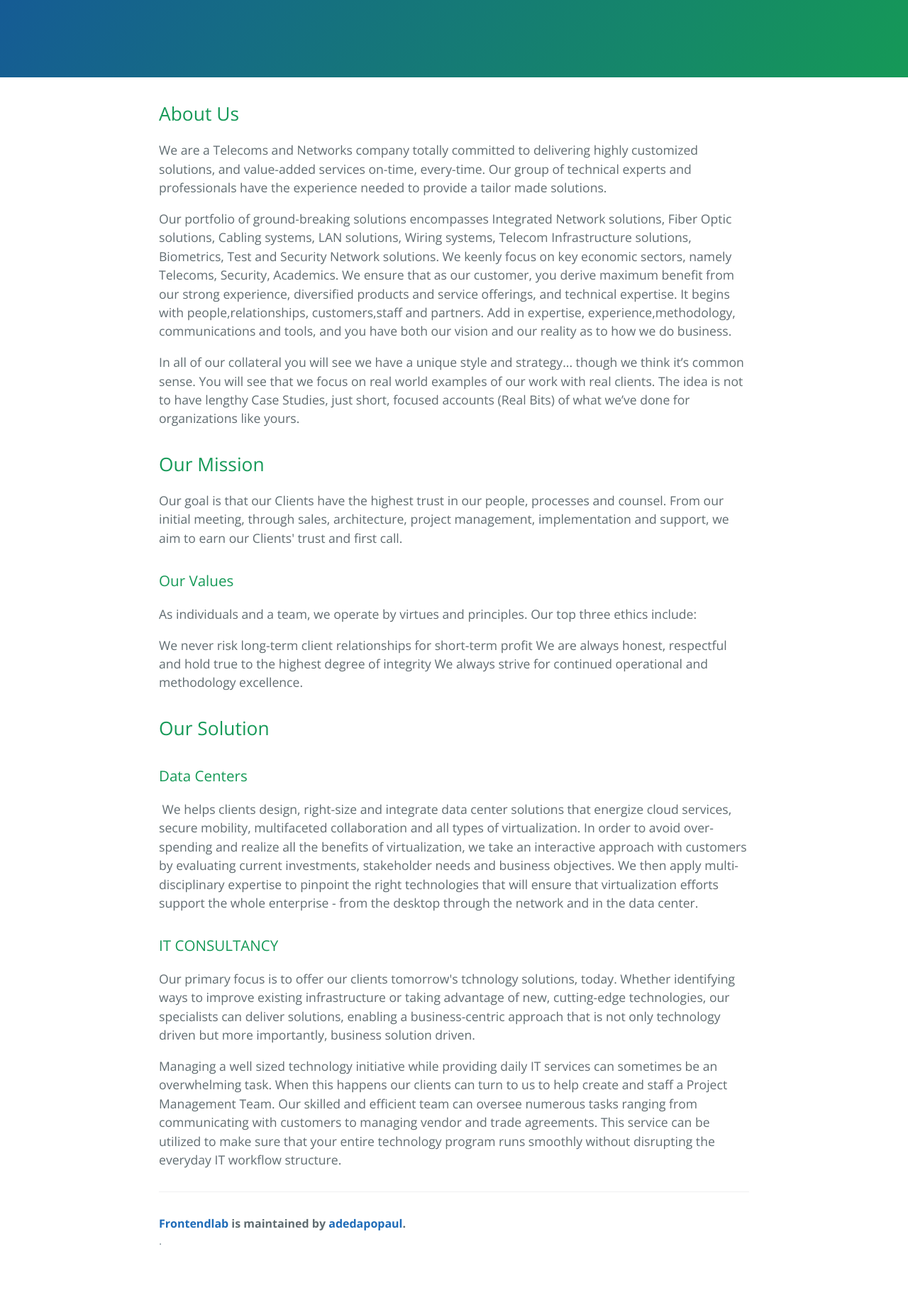
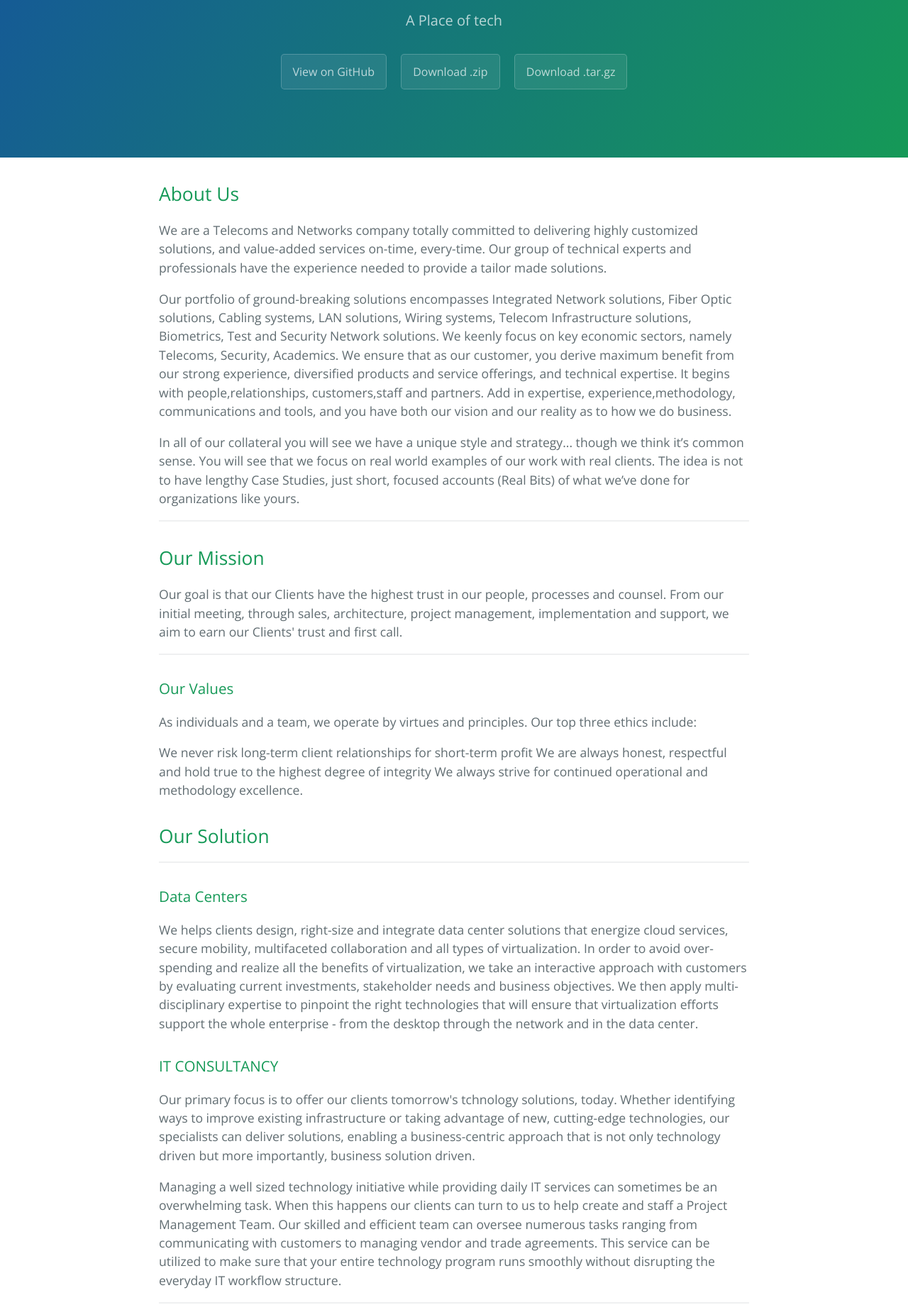
Before and after one commit to adedapopaul/frontendLab, a plain HTML site: page index.html in a window 1280 px wide. Shown: the part 161-2000 px from the top of the page at 71% size. Before the commit the page ends 1953 px from the top, so only its background shows below. Drawn offline with nearby package versions, Linux system fonts and the light colour scheme.

Commit message:
Create gh-pages branch via GitHub

```diff
--- a/index.html
+++ b/index.html
@@ -12,14 +12,15 @@
   <body>
     <section class="page-header">
       <h1 class="project-name">Frontendlab</h1>
-      <h2 class="project-tagline"></h2>
-
-
+      <h2 class="project-tagline">A Place of tech</h2>
+      <a href="https://github.com/adedapopaul/frontendLab" class="btn">View on GitHub</a>
+      <a href="https://github.com/adedapopaul/frontendLab/zipball/master" class="btn">Download .zip</a>
+      <a href="https://github.com/adedapopaul/frontendLab/tarball/master" class="btn">Download .tar.gz</a>
     </section>
 
     <section class="main-content">
       <h2>
-<a id="about-us" class="anchor" href="#about-us" aria-hidden="true"><span aria-hidden="true" class="octicon octicon-link"></span></a href="#">About Us</h2>
+<a id="about-us" class="anchor" href="#about-us" aria-hidden="true"><span aria-hidden="true" class="octicon octicon-link"></span></a>About Us</h2>
 
 <p>We are a Telecoms and Networks company totally committed to delivering highly customized solutions, and value-added services on-time, every-time. Our group of technical experts and professionals have the experience needed to provide a tailor made solutions.</p>
 
@@ -29,10 +30,14 @@ It begins with people,relationships, customers,staff and partners. Add in expert
 
 <p>In all of our collateral you will see we have a unique style and strategy... though we think it’s common sense. You will see that we focus on real world examples of our work with real clients. The idea is not to have lengthy Case Studies, just short, focused accounts (Real Bits) of what we’ve done for organizations like yours.</p>
 
+<hr>
+
 <h2>
 <a id="our-mission" class="anchor" href="#our-mission" aria-hidden="true"><span aria-hidden="true" class="octicon octicon-link"></span></a>Our Mission</h2>
 
 <p>Our goal is that our Clients have the highest trust in our people, processes and counsel. From our initial meeting, through sales, architecture, project management, implementation and support, we aim to earn our Clients' trust and first call.</p>
+
+<hr>
 
 <h3>
 <a id="our-values" class="anchor" href="#our-values" aria-hidden="true"><span aria-hidden="true" class="octicon octicon-link"></span></a>Our Values</h3>
@@ -46,11 +51,12 @@ We always strive for continued operational and methodology excellence.</p>
 <h2>
 <a id="our-solution" class="anchor" href="#our-solution" aria-hidden="true"><span aria-hidden="true" class="octicon octicon-link"></span></a>Our Solution</h2>
 
+<hr>
+
 <h3>
 <a id="data-centers" class="anchor" href="#data-centers" aria-hidden="true"><span aria-hidden="true" class="octicon octicon-link"></span></a>Data Centers</h3>
 
-<p><img  alt="">
-We helps clients design, right-size and integrate data center solutions that energize cloud services, secure mobility, multifaceted collaboration and all types of virtualization.
+<p>We helps clients design, right-size and integrate data center solutions that energize cloud services, secure mobility, multifaceted collaboration and all types of virtualization.
 In order to avoid over-spending and realize all the benefits of virtualization, we take an interactive approach with customers by evaluating current investments, stakeholder needs and business objectives. We then apply multi-disciplinary expertise to pinpoint the right technologies that will ensure that virtualization efforts support the whole enterprise - from the desktop through the network and in the data center.</p>
 
 <h3>
@@ -60,10 +66,12 @@ In order to avoid over-spending and realize all the benefits of virtualization,
 
 <p>Managing a well sized technology initiative while providing daily IT services can sometimes be an overwhelming task. When this happens our clients can turn to us to help create and staff a Project Management Team. Our skilled and efficient team can oversee numerous tasks ranging from communicating with customers to managing vendor and trade agreements. This service can be utilized to make sure that your entire technology program runs smoothly without disrupting the everyday IT workflow structure.</p>
 
-      <footer class="site-footer" >
+<hr>
+
+      <footer class="site-footer">
         <span class="site-footer-owner"><a href="https://github.com/adedapopaul/frontendLab">Frontendlab</a> is maintained by <a href="https://github.com/adedapopaul">adedapopaul</a>.</span>
 
-        <span class="site-footer-credits"> <a href="https://pages.github.com"></a>  <a href="https://github.com/jasonlong/cayman-theme"></a> <a href="https://twitter.com/jasonlong"></a>.</span>
+        <span class="site-footer-credits">This page was generated by <a href="https://pages.github.com">GitHub Pages</a> using the <a href="https://github.com/jasonlong/cayman-theme">Cayman theme</a> by <a href="https://twitter.com/jasonlong">Jason Long</a>.</span>
       </footer>
 
     </section>
```
Also changed, not shown: params.json (+2 -2 lines).
